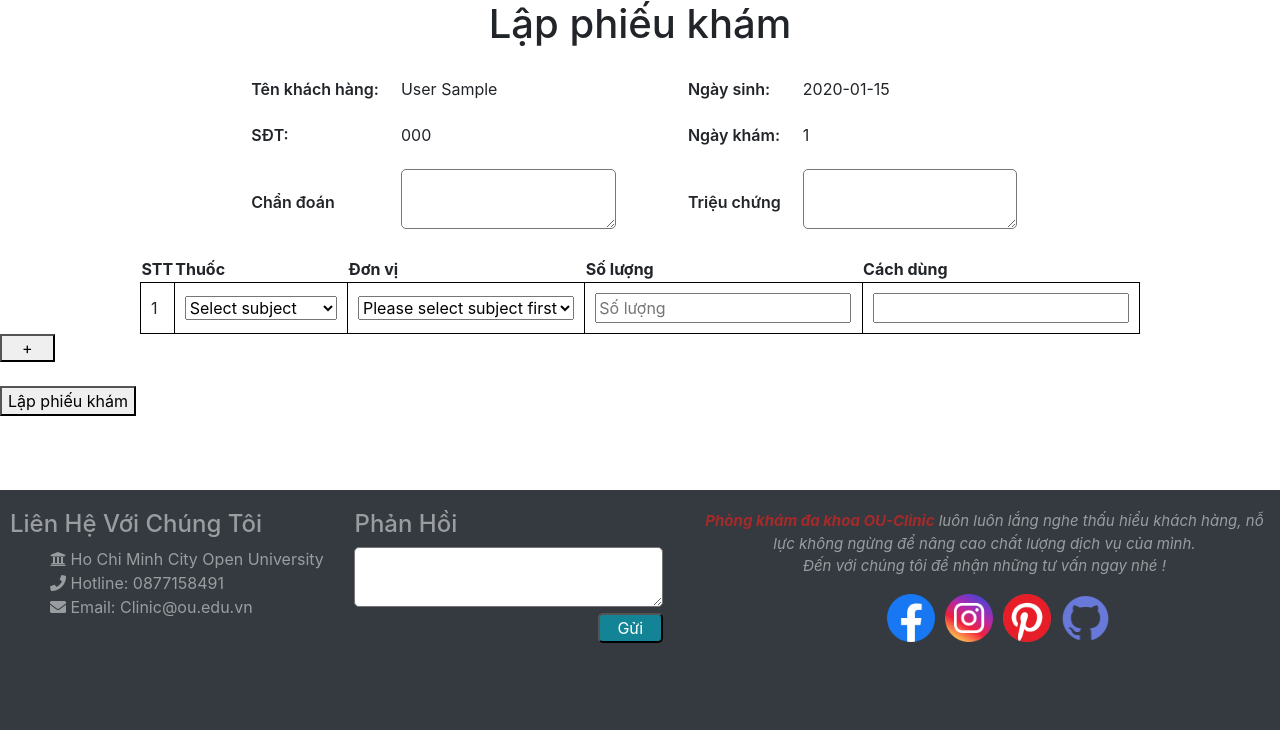
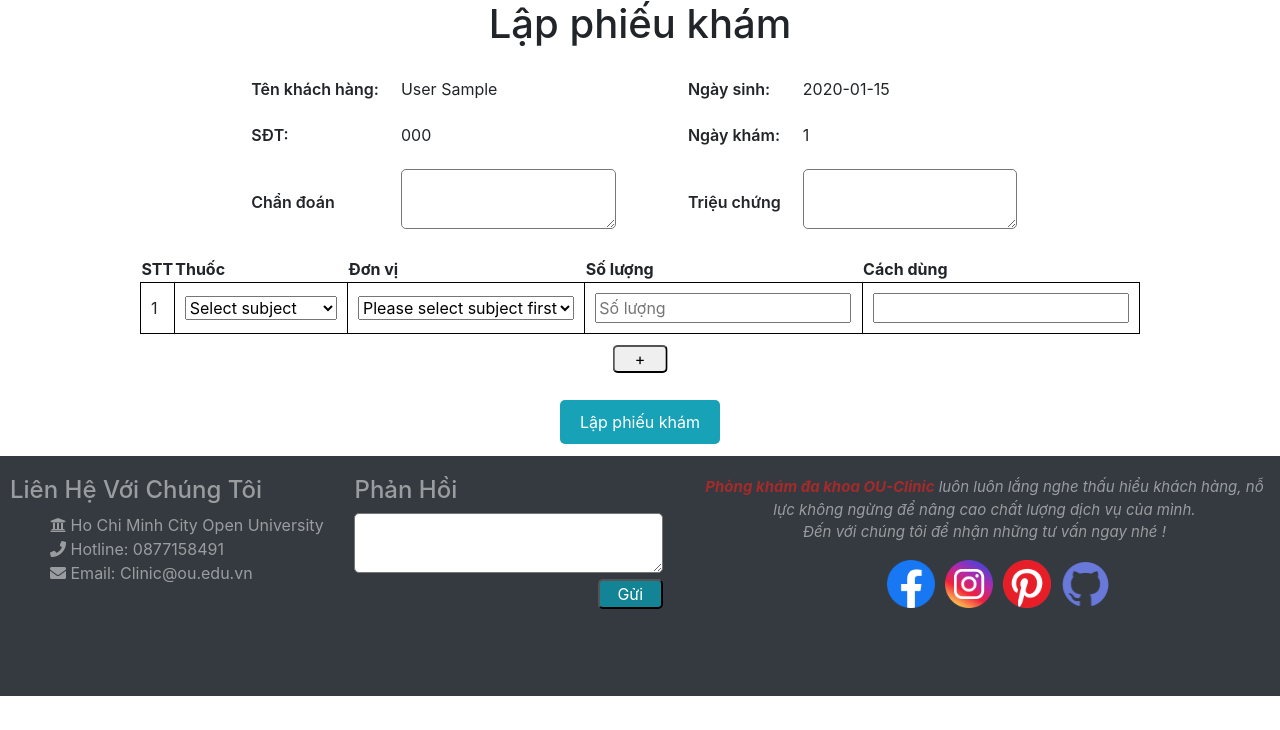
Before and after one commit to HuyNguyenDinh/CNPM, a Flask app: page /doctor-view/make-a-medical-bill/1/1 in a window 1280 px wide. Shown: the part 199-929 px from the top of the page. After the commit the page ends 895 px from the top, so only its background shows below. Run offline with Flask 2, Linux system fonts and the light colour scheme; a user stored in the database is signed in; tables that the repository leaves empty hold one stand-in row (values such as "Sample post"); grey boxes marked "Sample" are stand-in pictures; some libraries are stand-ins or nearby versions.

Commit message:
chi tiet phieu kham

```diff
--- a/clinicapp/static/css/style.css
+++ b/clinicapp/static/css/style.css
@@ -375,15 +386,39 @@
   z-index:1;
   border: none;
   outline: none;
-  background-color: red;
+  background-color: #17a2b8;
   color: white;
   cursor: pointer;
-  padding: 15px;
+  padding: 10px 20px;
   border-radius: 10px;
-  font-size: 18px;
+  font-size: 25px;
 }
 .button-go-to-top:hover{
   text-decoration: none;
-  background-color:#0c2c70;
+  background-color:#42cbe0;
   color:white;
 }
+
+
+/* Detail make a medical bill */
+#chi-tiet-phieu-kham{
+    position:relative;
+}
+.button_add_row_detail{
+    position:absolute;
+    margin:25px auto;
+    left:50%;
+    transform: translate(-50%,-50%);
+    border-radius:5px;
+}
+.button_popup_detail_make_a_medical_bill{
+    position:absolute;
+    margin:40px auto;
+    left:50%;
+    transform: translate(-50%,-50%);
+    border-radius:5px;
+    background-color:#17a2b8;
+    border:none;
+    padding:10px 20px;
+    color:white;
+}
--- a/clinicapp/static/js/script.js
+++ b/clinicapp/static/js/script.js
@@ -11,15 +11,14 @@
         return res.json()
     }).then(function(data) {
         console.log(data.code)
-
+        popup = document.querySelector('.popup_detail-pay-the-bill');
+        popup.classList.add("show_popup_detail");
         if (data.code == 200){
             console.log('success');
         }
         else if (data.code == 400)
             console.log('fail');
     }).catch(err => console.error(err))
-    popup = document.querySelector('.popup_detail-pay-the-bill');
-    popup.classList.add("show_popup_detail");
 
 }
 function make_medical_list(exam_id) {
@@ -130,6 +129,8 @@
         }).then(function(res) {
             return res.json()
         }).then(function(data) {
+            popup = document.querySelector('.popup_detail-pay-the-bill');
+            popup.classList.add("show_popup_detail");
             if (data.code == 200) {
                 console.log('success')
             }
--- a/clinicapp/templates/detail-make-a-medical-bill.html
+++ b/clinicapp/templates/detail-make-a-medical-bill.html
@@ -1,8 +1,8 @@
 {% extends "doctor-view.html" %}
 {% block details%}
 <br>
-<!--    Chi tiết thanh toán hóa đơn-->
-<div class="chi-tiet-thanh-toan-hoa-don">
+<!--    Chi tiết phiếu khám-->
+<div class="chi-tiet-thanh-toan-hoa-don" id="chi-tiet-phieu-kham">
     <h1 style="text-align: center;">Lập phiếu khám</h1>
     {% if patient %}
     <table id="talbe1-chi-tiet-thanh-toan-hoa-don">
@@ -50,9 +50,13 @@
             <td><input type="text" class="use"></td>
         </tr>
     </table>
-    <button style="padding: 0 20px;" class="button" onclick="add_row_for_med_bill()">+</button>
+    <button style="padding: 0 20px;" class="button button_add_row_detail" onclick="add_row_for_med_bill()">+</button>
     <br><br>
-    <button onclick="create_medical_bill({{current_user.id}},{{patient.id}}, '{{date}}')">Lập phiếu khám</button>
+    <button class="button_popup_detail_make_a_medical_bill" onclick="create_medical_bill({{current_user.id}},{{patient.id}}, '{{date}}')">Lập phiếu khám</button>
+    <div class="popup_detail-pay-the-bill">
+            <p class="title_popup_detail-pay-the-bill">Lập phiếu khám thành công</p>
+            <button class="button_popup_detail-pay-the-bill-thanh_toan" onclick="location.href='{{ url_for('make_a_medical_bill')}}'">Trở về danh sách</button>
+    </div>
 </div>
 <script>
     window.onload = function () {
--- a/clinicapp/templates/index.html
+++ b/clinicapp/templates/index.html
@@ -129,7 +129,7 @@
     </div>
 </form>
 <a class="button-go-to-top" onclick="topFunction()">
-    Go to top
+    <i class="fas fa-angle-double-up"></i>
 </a>
 <script>
     window.onscroll = function() {scrollFunction()};
```
Also changed, not shown: other parts of clinicapp/static/css/style.css (+18 -7 lines), clinicapp/templates/pay-the-bill.html (+0 -18 lines).
